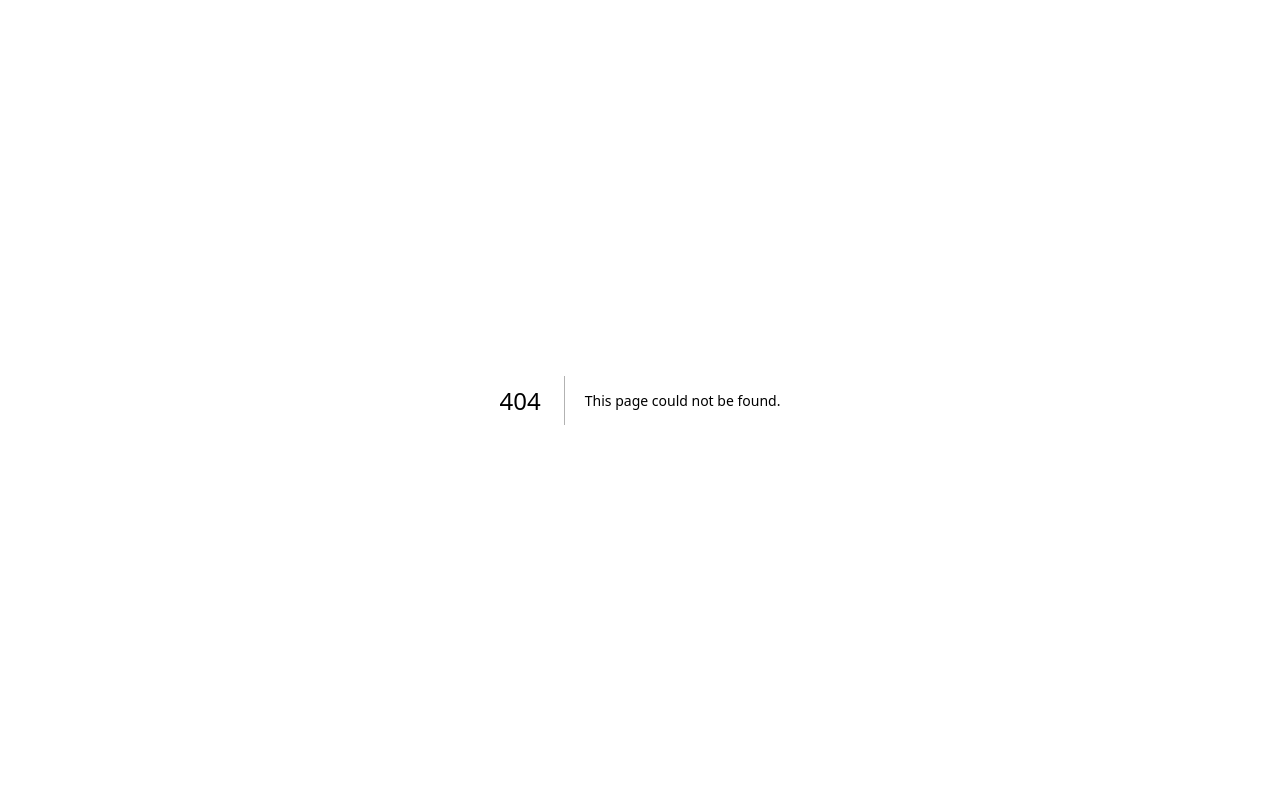
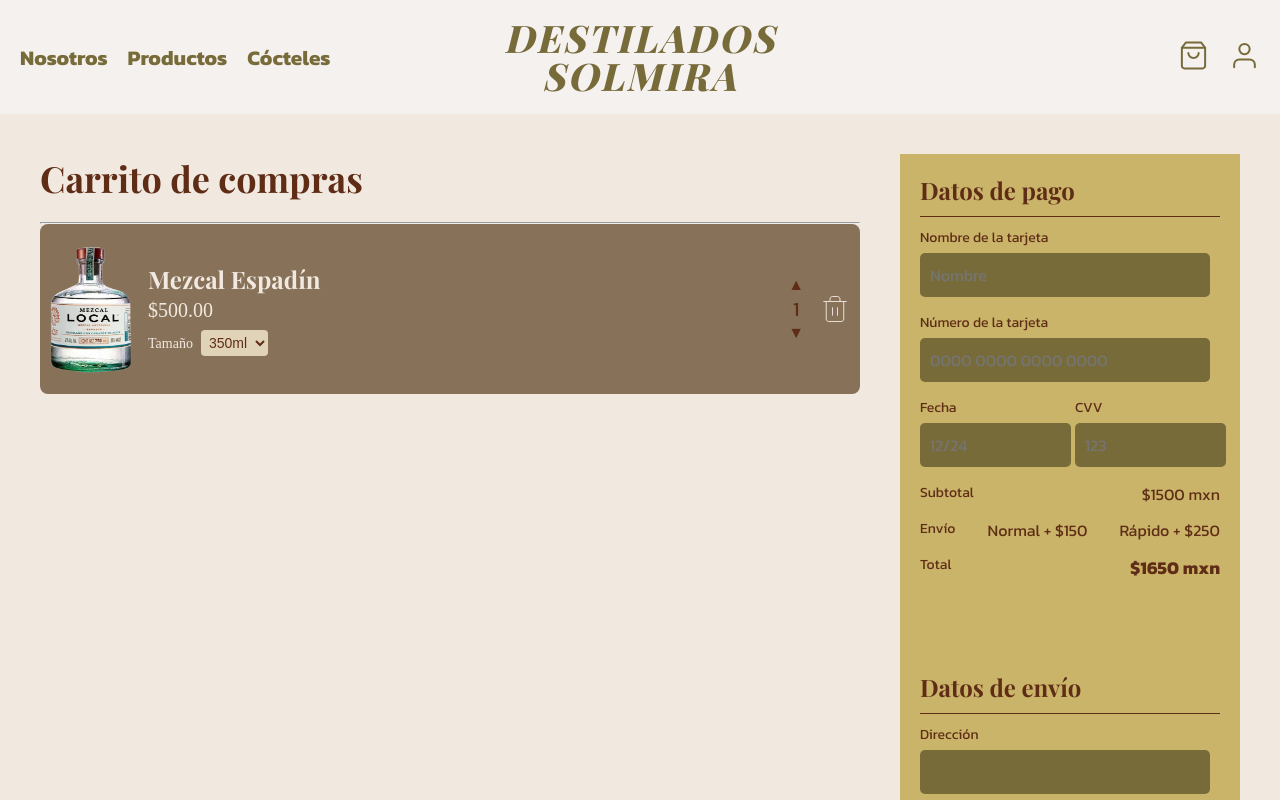
Before and after one commit to RasgadoUni/mezcal, a Next.js app in the folder front/: page /carrito in a window 1280 px wide. Before the commit this address had no page. Shown: the top 800 px of the page. Built offline with nearby package versions, Linux system fonts and the light colour scheme.

Commit message:
Modificaciones

```diff
--- a/front/src/app/Recetas/page.jsx
+++ b/front/src/app/Recetas/page.jsx
@@ -1,7 +1,9 @@
 import React from 'react';
 import Link from 'next/link';
+import Image from 'next/image';
 import Header from '../components/Header';
 import Footer from '../components/FooterComponent';
+import Mezcalito from '../../../public/img/Mezcalito.jpg'
 import './app.css';
 
 function App() {
@@ -12,7 +14,7 @@ function App() {
 
       {/* Imagen de fondo */}
       <div className="hero-section">
-        <img src="ruta-de-la-imagen.jpg" alt="Tragos y limones" className="hero-image" />
+        <Image src={Mezcalito} alt='Mezcalito' style={{width:'100%', height:'auto'}}/>
       </div>
 
       {/* Sección de productos */}
--- /dev/null
+++ b/front/src/app/carrito/page.jsx
@@ -0,0 +1,223 @@
+import Footer from "../components/FooterComponent";
+import Header from "../components/Header";
+import Produc from "../components/VentaProducto";
+
+// Component for each item in the shopping cart
+const ShoppingCartItem = () => {
+  return (
+    <div style={styles.shoppingCartItem}>
+      <img src="https://placeholder.pics/svg/100x150" alt="Product" style={styles.productImage} />
+      <div style={styles.productInfo}>
+        <h2 style={styles.productName}>Mezcal Espadín</h2>
+        <p style={styles.productSize}>Tamaño: 750ml</p>
+        <p style={styles.productPrice}>$1000.00 mxn</p>
+      </div>
+      <div style={styles.quantityControl}>
+        <button style={styles.quantityButton}>-</button>
+        <input type="text" value="1" readOnly style={styles.quantityInput} />
+        <button style={styles.quantityButton}>+</button>
+      </div>
+      <img src="../../../public/img/basura.svg" alt="basura" />
+    </div>
+  );
+};
+
+// Component for entering payment details
+const PaymentDetails = () => {
+  return (
+    <div style={styles.paymentDetails}>
+      <h2 style={styles.sectionTitle}>Datos de pago</h2>
+      <hr style={styles.divider} />
+      <div>
+        <label style={styles.label}>Nombre de la tarjeta</label>
+        <input type="text" placeholder="Nombre" style={styles.input} />
+      </div>
+      <div>
+        <label style={styles.label}>Número de la tarjeta</label>
+        <input type="text" placeholder="0000 0000 0000 0000" style={styles.input} />
+      </div>
+      <div style={styles.paymentRow}>
+        <div>
+          <label style={styles.label}>Fecha</label>
+          <input type="text" placeholder="12/24" style={styles.input} />
+        </div>
+        <div>
+          <label style={styles.label}>CVV</label>
+          <input type="text" placeholder="123" style={styles.input} />
+        </div>
+      </div>
+      <div style={styles.costDetails}>
+        <label style={styles.label}>Subtotal</label>
+        <p style={styles.summaryText}>$1500 mxn</p>
+      </div>
+      <div style={styles.costDetails}>
+        <label style={styles.label}>Envío</label>
+        <p style={styles.summaryText}>Normal + $150</p>
+        <p style={styles.summaryText}>Rápido + $250</p>
+      </div>
+      <div style={styles.costDetails}>
+        <label style={styles.label}>Total</label>
+        <p style={styles.totalText}>$1650 mxn</p>
+      </div>
+    </div>
+  );
+};
+
+const ShippingDetails = () => {
+  return (
+    <div style={styles.shippingDetails}>
+      <h2 style={styles.sectionTitle}>Datos de envío</h2>
+      <hr style={styles.divider} />
+      <div><label style={styles.label}>Dirección</label><input type="text" style={styles.input} /></div>
+      <div><label style={styles.label}>Dirección 2</label><input type="text" style={styles.input} /></div>
+      <div style={styles.paymentRow}>
+        <div><label style={styles.label}>Ciudad</label><input type="text" style={styles.input} /></div>
+        <div><label style={styles.label}>Estado</label><input type="text" style={styles.input} /></div>
+      </div>
+      <div><label style={styles.label}>Código postal</label><input type="text" style={styles.input} /></div>
+    </div>
+  );
+};
+
+const CheckoutButton = () => {
+  return (
+    <button style={styles.checkoutButton}>Finalizar compra</button>
+  );
+};
+
+
+
+
+// Main Checkout Page component
+const CheckoutPage = () => {
+  return (
+    <div style={styles.mainContainer}>
+      <Header />
+
+      <div style={styles.contentContainer}>
+        <div style={styles.leftColumn}>
+          <h1 style={styles.cartTitle}>Carrito de compras</h1>
+          <hr style={styles.cartDivider} />
+          <Produc />
+        </div>
+
+        <div style={styles.rightColumn}>
+          <PaymentDetails />
+          <ShippingDetails />
+          <CheckoutButton />
+        </div>
+      </div>
+
+      <Footer />
+    </div>
+  );
+};
+
+// Styles for components
+const styles = {
+  mainContainer: {
+    minHeight: '100vh',
+    display: 'flex',
+    flexDirection: 'column',
+  },
+  contentContainer: {
+    display: 'flex',
+    padding: '40px',
+    gap: '40px',
+    maxWidth: '1400px',
+    margin: '0 auto',
+  },
+  leftColumn: {
+    flex: '1',
+  },
+  rightColumn: {
+    display: 'flex',
+    flexDirection: 'column',
+    gap: '20px',
+    backgroundColor:'#C9B469',
+    alingItems:'center',
+  },
+  cartTitle: {
+    color: '#5f2d16',
+    fontFamily: 'Playfair Display',
+    fontSize: '36px',
+    marginBottom: '20px',
+  },
+  paymentDetails: {
+
+    padding: '20px',
+    borderRadius: '8px',
+    marginBottom: '20px',
+  },
+  shippingDetails: {
+
+    padding: '20px',
+    borderRadius: '8px',
+    marginBottom: '20px',
+  },
+  sectionTitle: {
+    color: '#5f2d16',
+    fontFamily: 'Playfair Display, serif',
+    fontSize: '24px',
+    marginBottom: '10px',
+  },
+  divider: {
+    backgroundColor: '#5f2d16',
+    height: '1px',
+    border: 'none',
+    margin: '10px 0',
+  },
+  label: {
+    display: 'block',
+    color: '#5f2d16',
+    fontFamily: 'Kanit, sans-serif',
+    fontSize: '14px',
+    marginBottom: '5px',
+  },
+  input: {
+    width: '90%',
+    padding: '10px',
+    marginBottom: '15px',
+    borderRadius: '5px',
+    border: 'none',
+    backgroundColor: '#786B3A',
+    color: '#F1E8E0',
+    fontFamily: 'Kanit, sans-serif',
+    fontSize: '16px',
+    textColor: '#F1E8E0',
+  },
+  paymentRow: {
+    display: 'flex',
+    gap: '10px',
+  },
+  costDetails: {
+    display: 'flex',
+    justifyContent: 'space-between',
+    marginBottom: '10px',
+  },
+  summaryText: {
+    color: '#5f2d16',
+    fontFamily: 'Kanit, sans-serif',
+    fontSize: '16px',
+  },
+  totalText: {
+    color: '#5f2d16',
+    fontFamily: 'Kanit, sans-serif',
+    fontSize: '18px',
+    fontWeight: 'bold',
+  },
+  checkoutButton: {
+    width: '80%',
+    padding: '15px',
+
+    color: '#5F2D16',
+    fontFamily: 'Kanit, sans-serif',
+    fontSize: '18px',
+    borderRadius: '8px',
+    backgroundColor:'#F1E8E0',
+    border: 'none',
+    cursor: 'pointer',
+  },
+};
+
+export default CheckoutPage;
--- a/front/src/app/components/Header.jsx
+++ b/front/src/app/components/Header.jsx
@@ -41,7 +41,7 @@ const Header = () => {
       {/* Enlaces de la derecha */}
       <div style={{ display: 'flex', gap: '20px', alignItems: 'center' }}>
 
-        <Link href="../detallePedido">
+        <Link href="../carrito">
           <img src="./img/shoping.svg" alt="shopping bag" style={{ width: '31px', height: '31px' }} />
         </Link>
         <Link href="../sesion">
--- a/front/src/app/components/VentaProducto.jsx
+++ b/front/src/app/components/VentaProducto.jsx
@@ -1,9 +1,12 @@
 'use client'
 import React, { useState } from 'react';
+import Image from 'next/image';
+import imgnobg from '../../../public/img/mezcaaaal2.png'
 
 const VentaCard = () => {
-  const [size, setSize] = useState('750ml');
-  const [price, setPrice] = useState('$1000.00');
+  const [size, setSize] = useState('350ml');
+  const [price, setPrice] = useState('$500.00');
+  const [quantity, setQuantity] = useState(1);
 
   const handleSizeChange = (event) => {
     const selectedSize = event.target.value;
@@ -11,30 +14,100 @@ const VentaCard = () => {
     setPrice(selectedSize === '750ml' ? '$1000.00' : '$500.00');
   };
 
+  const increaseQuantity = () => setQuantity(prev => prev + 1);
+  const decreaseQuantity = () => setQuantity(prev => (prev > 1 ? prev - 1 : 1));
+
   return (
-    <div style={{ display: 'flex', alignItems: 'center', backgroundColor: '#877259', padding: '10px', borderRadius: '8px', width: '800px', height: '150px' }}>
-      <img src={`https://placeholder.pics/svg/82x127`} alt="Product" style={{ height: '127px', width: '82px', marginRight: '16px' }} />
+    <div style={styles.card}>
+      <Image src={imgnobg} alt="Product" style={{height: '127px', width: '82px', marginRight: '16px'}} />
 
-      <div style={{ flexGrow: 1 }}>
-        <h2 style={{ fontFamily: 'Playfair Display', fontSize: '36px', margin: '0 0 4px 0', color: '#f1e8e0' }}>Mezcal Espadín</h2>
-        <p style={{ fontSize: '24px', color: '#f1e8e0', margin: '0 0 8px 0' }}>{price}</p>
+      <div style={styles.info}>
+        <h2 style={styles.title}>Mezcal Espadín</h2>
+        <p style={styles.price}>{price}</p>
 
-        <label style={{ fontSize: '16px', color: '#f1e8e0', marginRight: '8px' }}>Tamaño</label>
-        <select value={size} onChange={handleSizeChange} style={{ fontSize: '16px', color: '#5f2d16', padding: '4px', borderRadius: '4px' }}>
+        <label style={styles.label}>Tamaño</label>
+        <select value={size} onChange={handleSizeChange} style={styles.select}>
           <option value="750ml">750ml</option>
           <option value="350ml">350ml</option>
         </select>
       </div>
 
-      <div style={{ display: 'flex', flexDirection: 'column', alignItems: 'center', marginRight: '16px' }}>
-        <button style={{ border: 'none', background: 'none', color: '#5f2d16', fontSize: '24px' }}>▲</button>
-        <span style={{ fontFamily: 'Kanit', fontSize: '32px', color: '#5f2d16' }}>1</span>
-        <button style={{ border: 'none', background: 'none', color: '#5f2d16', fontSize: '24px' }}>▼</button>
+      <div style={styles.quantityContainer}>
+        <button onClick={increaseQuantity} style={styles.quantityButton}>▲</button>
+        <span style={styles.quantity}>{quantity}</span>
+        <button onClick={decreaseQuantity} style={styles.quantityButton}>▼</button>
       </div>
 
-      <img src={`https://placeholder.pics/svg/65x65`} alt="Delete" style={{ height: '65px', width: '65px' }} />
+      <img src='./img/basura.svg' alt="Delete" style={styles.deleteIcon} />
     </div>
   );
 };
 
+const styles = {
+  card: {
+    display: 'flex',
+    alignItems: 'center',
+    backgroundColor: '#877259',
+    padding: '10px',
+    borderRadius: '8px',
+    width: '800px',
+    height: '150px',
+  },
+  image: {
+    height: '127px',
+    width: '82px',
+    marginRight: '16px',
+  },
+  info: {
+    flexGrow: 1,
+  },
+  title: {
+    fontFamily: 'Playfair Display, serif',
+    fontSize: '24px',
+    margin: '0 0 4px 0',
+    color: '#f1e8e0',
+  },
+  price: {
+    fontSize: '20px',
+    color: '#f1e8e0',
+    margin: '0 0 8px 0',
+  },
+  label: {
+    fontSize: '14px',
+    color: '#f1e8e0',
+    marginRight: '8px',
+  },
+  select: {
+    fontSize: '14px',
+    color: '#5f2d16',
+    padding: '4px',
+    borderRadius: '4px',
+    border: 'none',
+    backgroundColor: '#e0d3b8',
+  },
+  quantityContainer: {
+    display: 'flex',
+    flexDirection: 'column',
+    alignItems: 'center',
+    marginRight: '16px',
+  },
+  quantityButton: {
+    border: 'none',
+    background: 'none',
+    color: '#5f2d16',
+    fontSize: '16px',
+    cursor: 'pointer',
+  },
+  quantity: {
+    fontFamily: 'Kanit, sans-serif',
+    fontSize: '20px',
+    color: '#5f2d16',
+  },
+  deleteIcon: {
+    height: '30px',
+    width: '30px',
+    cursor: 'pointer',
+  },
+};
+
 export default VentaCard;
```
Also changed, not shown: front/public/img/Mezcalito.jpg (added), front/public/img/basura.svg (added).
